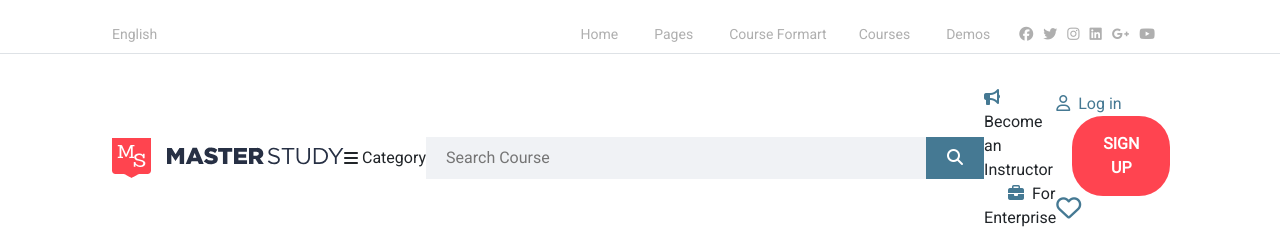
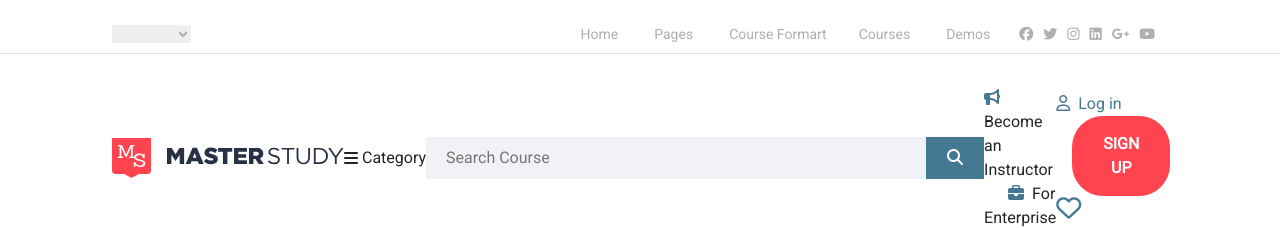
Before and after one commit to LucaFaedda/proj-html-vuejs, a Vue app: page / in a window 1280 px wide. Shown: the top 228 px of the page. Built offline with nearby package versions, Linux system fonts and the light colour scheme.

Commit message:
aggiunto select header

```diff
--- a/src/components/AppHeader.vue
+++ b/src/components/AppHeader.vue
@@ -21,7 +21,8 @@ import arrayCourses from '../assets/data/arrayCourses';
             listaIcone: arrayIcone,
             listaCategorie: arrayCategory,
             listaCorsi: arrayCourses,
-            isOpen: false
+            isOpen: false,
+            selected: ''
         }
 
     },
@@ -38,10 +39,15 @@ import arrayCourses from '../assets/data/arrayCourses';
 </script>
 <template lang="">
     <header>
+        <!-- inizio navbar -->
         <div class="container-fluid padding-container">
             <div class="row navbar ">
                 <div class="col-2 ">
-                    English
+                    <select v-model="selected">
+                        <option>English</option>
+                        <option>Deutesch</option>
+                        <option>Italian</option>
+                    </select>
                 </div>
                 <div class="col-10 d-flex justify-content-end">
                     <div class=" d-flex" >
@@ -53,6 +59,7 @@ import arrayCourses from '../assets/data/arrayCourses';
                 </div>
             </div>
         </div>
+        <!-- inizio searchbar -->
         <div class="container-fluid border-top"></div>
         <div class="container-fluid padding-container">
             <div class="row mt-3">
@@ -92,12 +99,9 @@ import arrayCourses from '../assets/data/arrayCourses';
                         <i class="fa-regular fa-heart "></i>
                     </div>
                 </div>
-                <!-- <div class="col-4  d-flex align-items-center ">
-                </div>
-                <div class="col-3 d-flex align-items-center">
-                </div> -->
             </div>
         </div>
+        <!-- sezione corsi -->
         <div class="container-fluid bk-blue mt-4">
             <div class="d-flex justify-content-center  container-small">
                 <AppCorsi  v-for="(item , index) in listaCorsi" :key="index" :corsi="item" class="corsiApp"></AppCorsi>
@@ -118,6 +122,11 @@ header{
         .navbar{
         color: $colorGrey;
         font-size: 14px;
+
+            select{
+                color:$colorGrey;
+                border: none;
+            }
 
             .lista-icone{
                 margin-left: 2rem;
```
